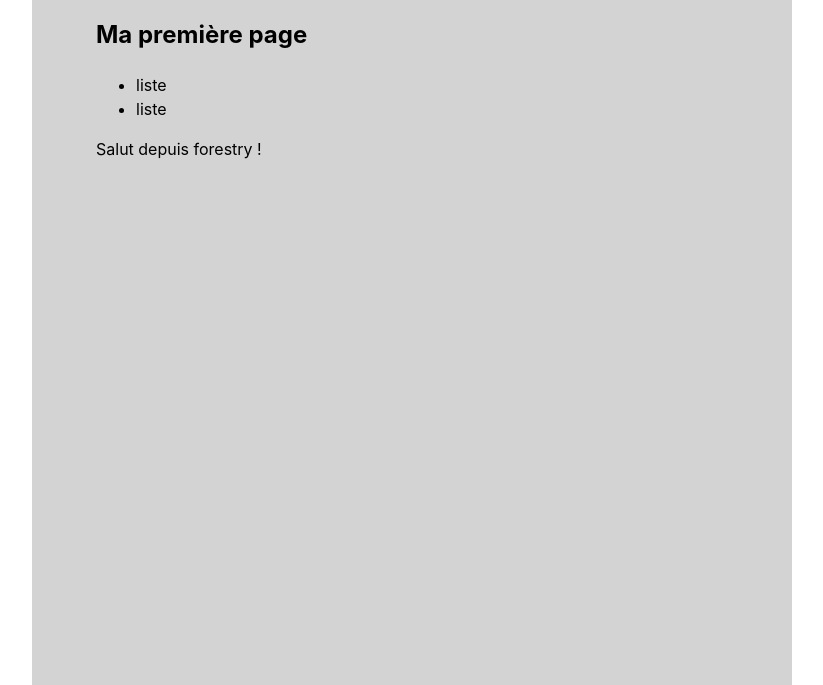
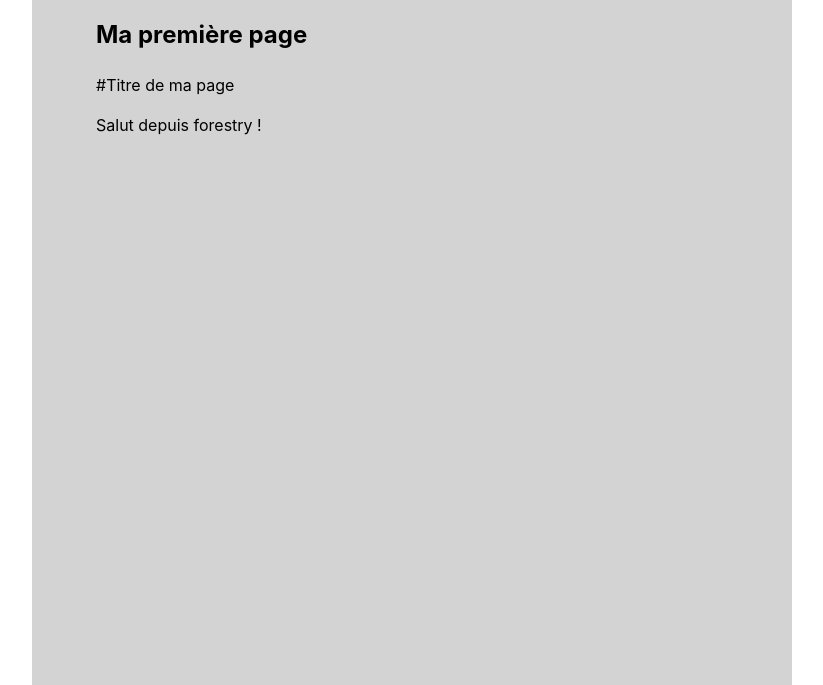
Before and after one commit to Karimouloud/gatsby-forestry, a Gatsby site: page /un/ in a window 1280 px wide. Shown: the part 115-800 px from the top of the page, without its empty margins (228-1051 px from the left). Built offline with nearby package versions, Linux system fonts and the light colour scheme; Gatsby itself is replaced by a stand-in of ours.

Commit message:
Update from Forestry.io Karim Yekkache updated src/content/un.md

```diff
--- a/src/content/un.md
+++ b/src/content/un.md
@@ -4,7 +4,6 @@ date: 2021-10-13
 slug: "/un/"
 
 ---
-* liste
-* liste
+\#Titre de ma page
 
 Salut depuis forestry !
```
